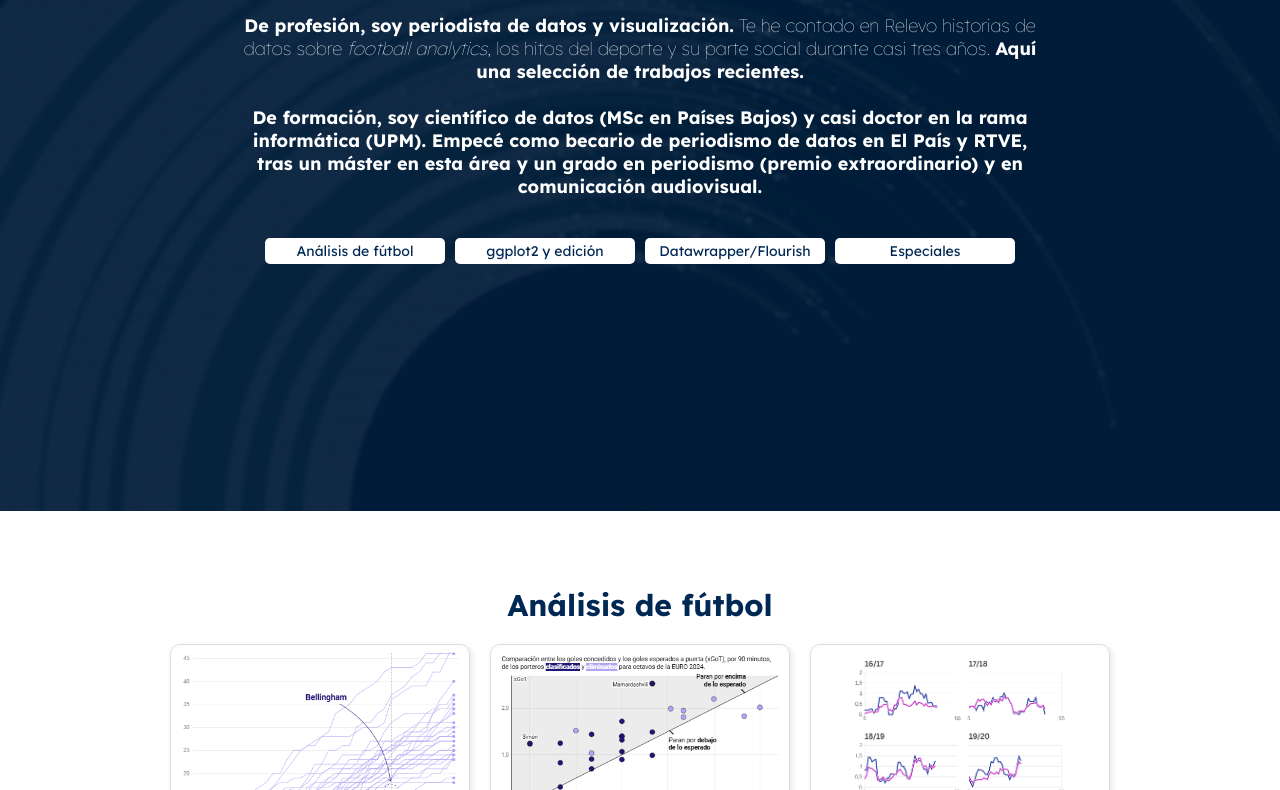
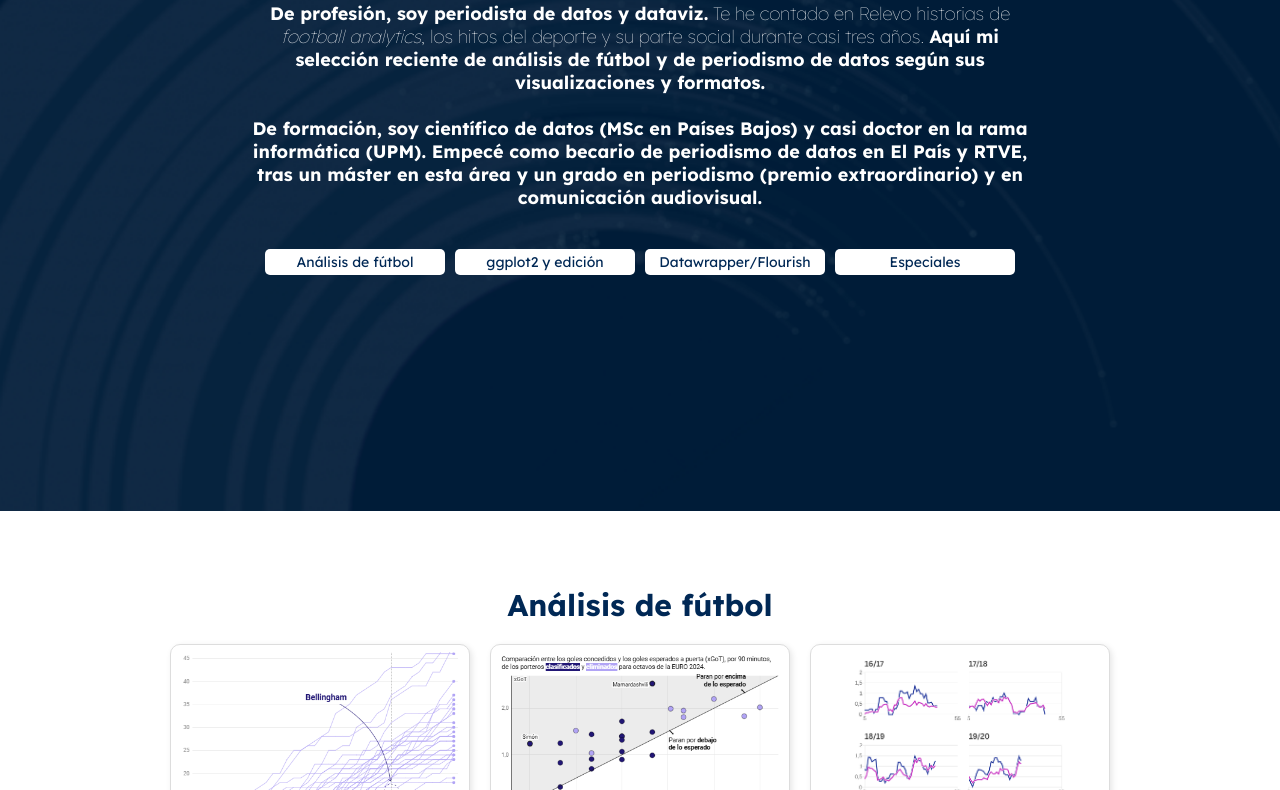
Before and after one commit to gvillar/gvillar.github.io, a plain HTML site: page index.html in a window 1280 px wide. Shown: the part 289-1079 px from the top of the page. Drawn offline with Linux system fonts and the light colour scheme.

Commit message:
Update index.html

```diff
--- a/index.html
+++ b/index.html
@@ -251,7 +251,7 @@
             <div class="container">
                 <h1>Guillermo Villar</h1>
                 <p class="description">
-                    <b>De profesión, soy periodista de datos y visualización.</b> Te he contado en Relevo historias de datos sobre <i>football analytics</i>, los hitos del deporte y su parte social durante casi tres años. <b>Aquí una selección de trabajos recientes.<br><br>
+                    <b>De profesión, soy periodista de datos y dataviz.</b> Te he contado en Relevo historias de <i>football analytics</i>, los hitos del deporte y su parte social durante casi tres años. <b>Aquí mi selección reciente de análisis de fútbol y de periodismo de datos según sus visualizaciones y formatos.<br><br>
                     <b>De formación, soy científico de datos (MSc en Países Bajos) y casi doctor en la rama informática (UPM)</b>.
                     Empecé como becario de periodismo de datos en El País y RTVE, tras un máster en esta área y un grado en periodismo (premio extraordinario) y en comunicación audiovisual.
                 </p>
```
